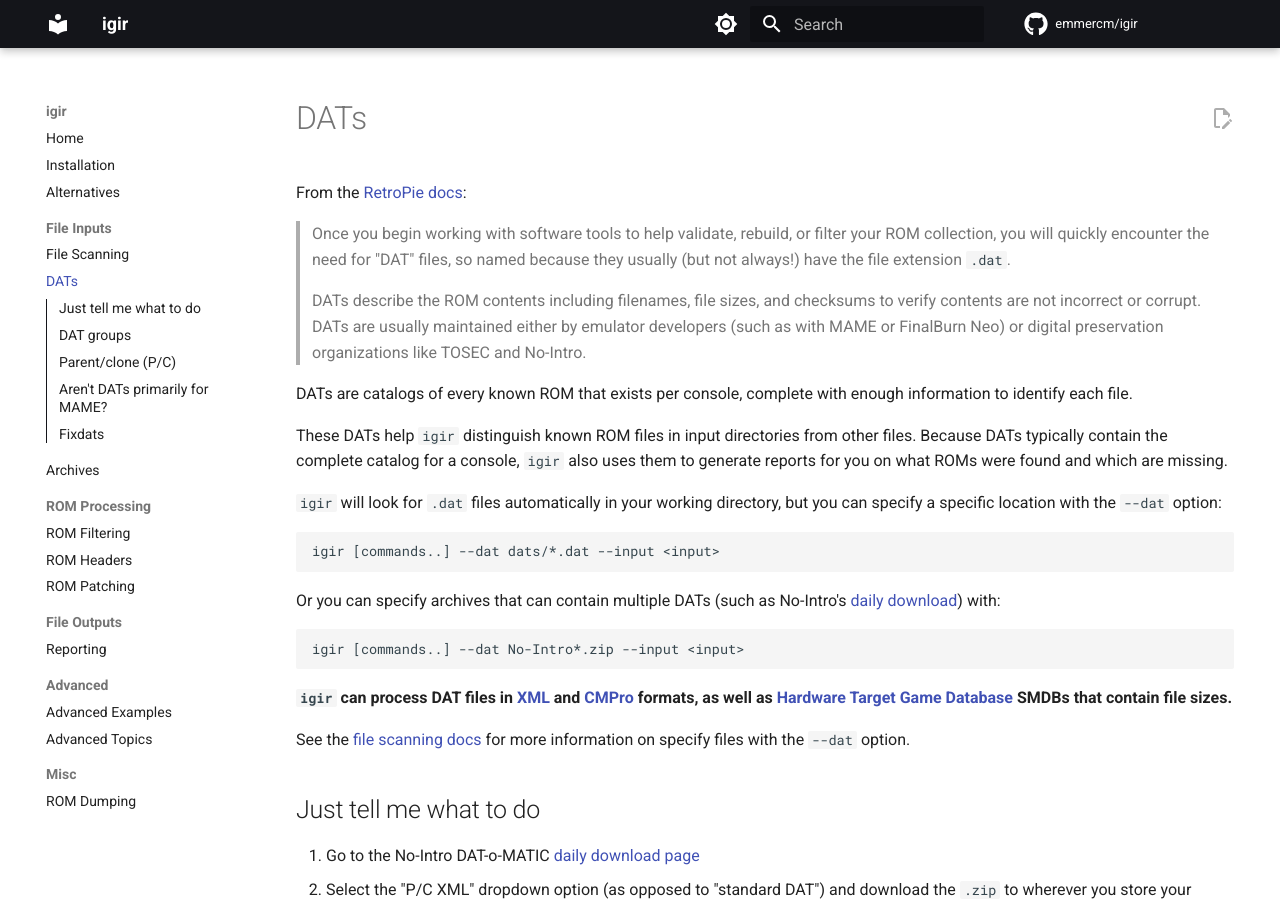
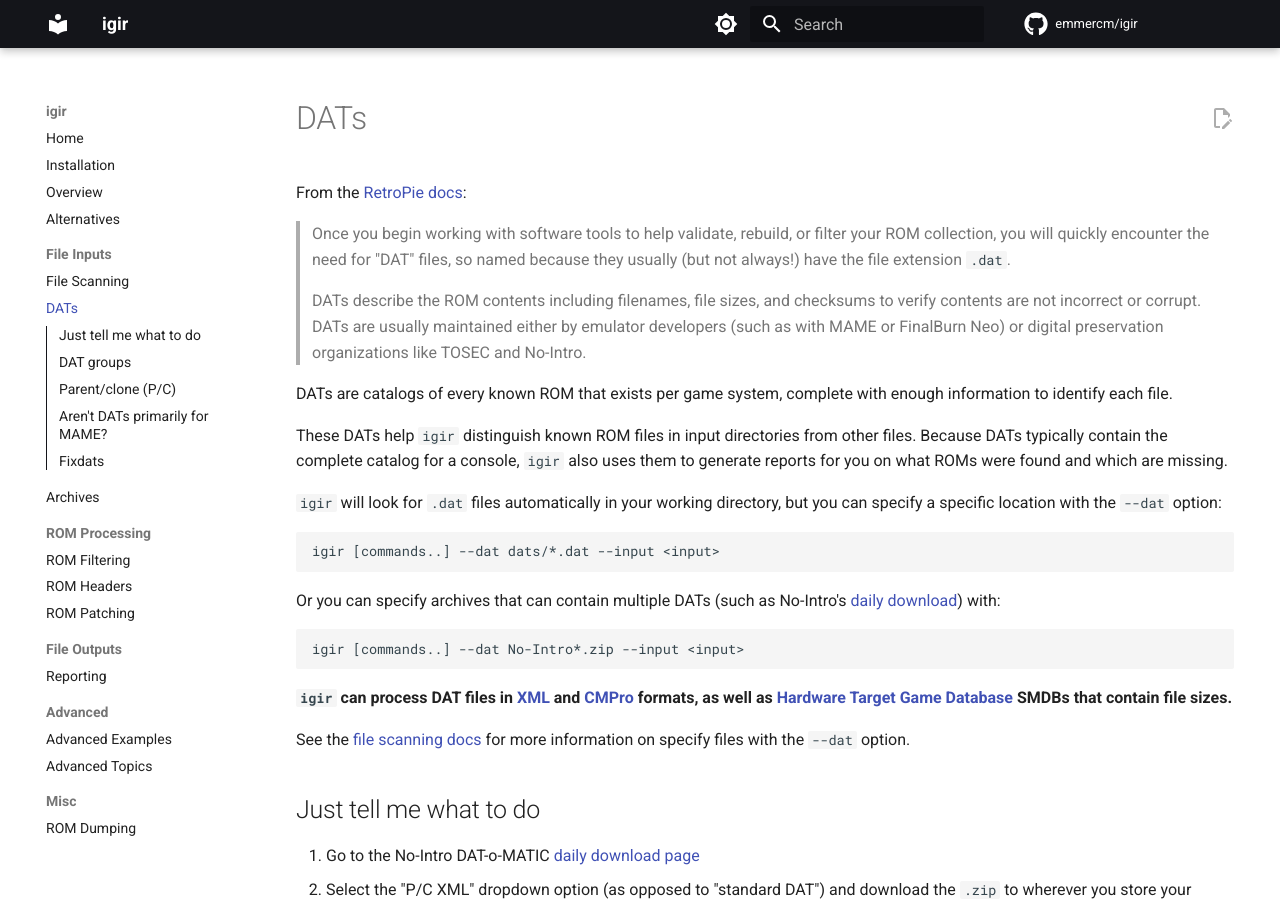
Before and after one commit to emmercm/igir, an MkDocs documentation site: the page built from docs/dats.md, in a window 1280 px wide and 900 px high. Built offline with MkDocs 1.6.1 and Material for MkDocs 9.7.7, drawn with Linux system fonts in a browser that asks for light colours; comment, search, counter and statistics services are not loaded.

Commit message:
Overview

```diff
--- a/docs/dats.md
+++ b/docs/dats.md
@@ -6,7 +6,7 @@
 >
 > DATs describe the ROM contents including filenames, file sizes, and checksums to verify contents are not incorrect or corrupt. DATs are usually maintained either by emulator developers (such as with MAME or FinalBurn Neo) or digital preservation organizations like TOSEC and No-Intro.
 
-DATs are catalogs of every known ROM that exists per console, complete with enough information to identify each file.
+DATs are catalogs of every known ROM that exists per game system, complete with enough information to identify each file.
 
 These DATs help `igir` distinguish known ROM files in input directories from other files. Because DATs typically contain the complete catalog for a console, `igir` also uses them to generate reports for you on what ROMs were found and which are missing.
 
--- a/mkdocs.yml
+++ b/mkdocs.yml
@@ -54,6 +54,7 @@
 nav:
   - Home: index.md
   - installation.md
+  - overview.md
   - alternatives.md
   - File Inputs:
       - file-scanning.md
--- a/package.json
+++ b/package.json
@@ -1,7 +1,7 @@
 {
   "name": "igir",
   "version": "1.6.0",
-  "description": "🕹 A platform-independent ROM collection manager to help filter, sort, patch, and archive ROM collections.",
+  "description": "🕹 A ROM collection manager to help filter, sort, patch, and archive ROM collections on any OS.",
   "keywords": [
     "1g1r",
     "analogue-pocket",
```
Also changed, not shown: README.md (+1 -1 lines), docs/alternatives.md (+2 -3 lines), docs/overview.md (added, +38 -0 lines).
